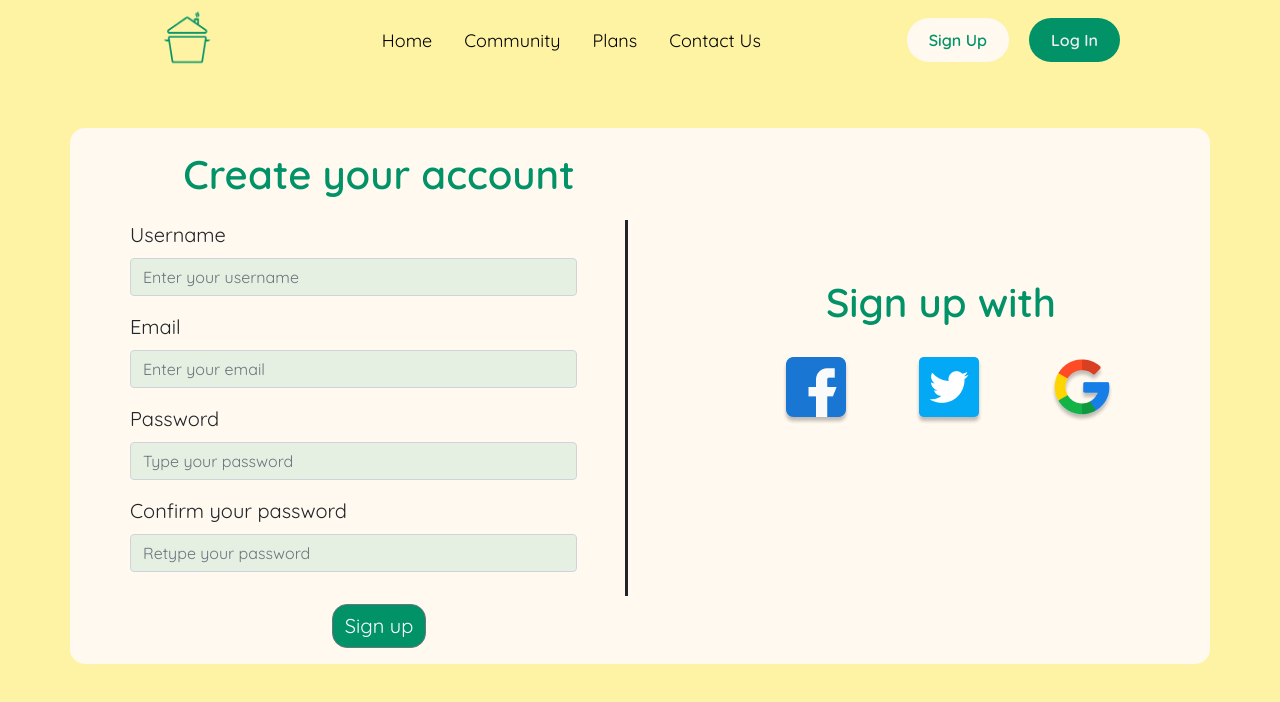
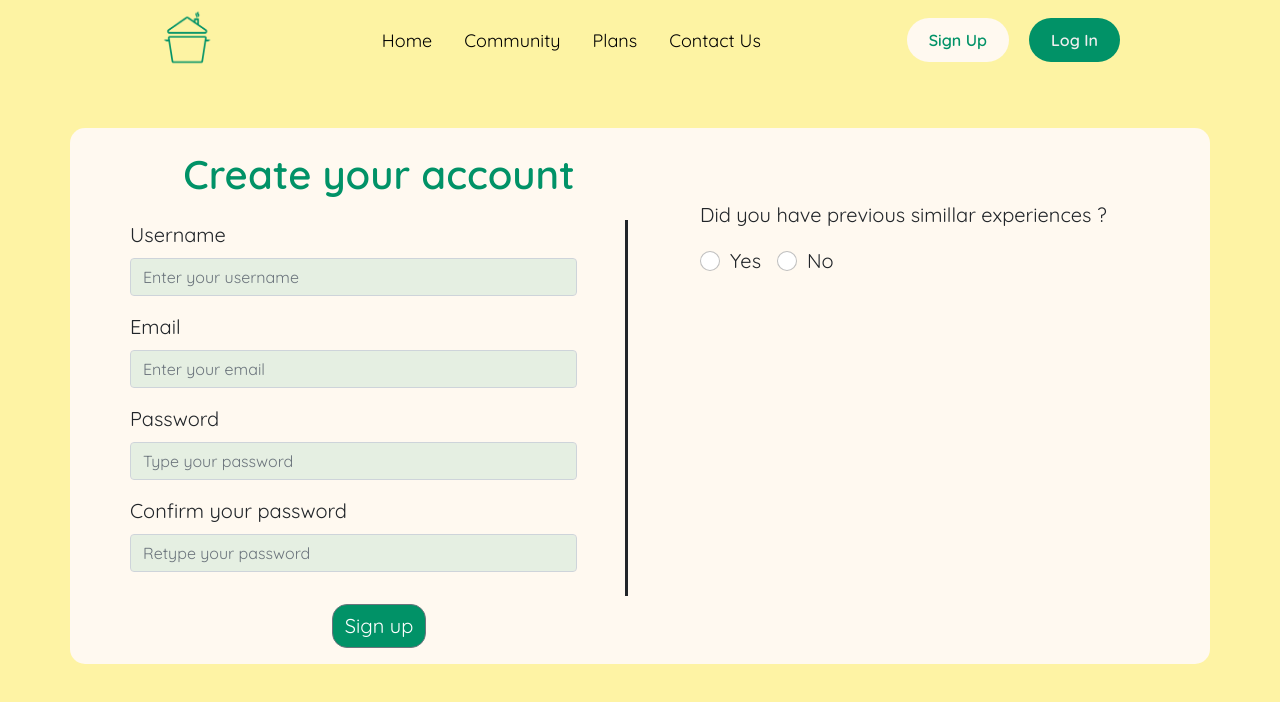
Before and after one commit to BahaBoualii/COOKIINI-front-end, a React (Create React App) app: page /signup in a window 1280 px wide. Shown: the top 702 px of the page. Built offline with nearby package versions, Linux system fonts and the light colour scheme.

Commit message:
sign in for browsing or contributing done

```diff
--- a/src/App.js
+++ b/src/App.js
@@ -37,7 +37,7 @@ function App() {
           <Route path='/plans' element={<Plans/>} />
           <Route path='/contact' element={<Contact/>} />
           <Route path='/login' element={<Login/>} />
-          <Route path='/signup' element={<Signup/>} />
+          <Route path='/signup' element={<Signup browsing="true"/>} />
           <Route path='/forgotten_password' element={<ForgottenPw/>}/>
           <Route path='/meals' element={<Meals/>}/>
           <Route path='/basket' element={<MyBasket/>}/>
--- a/src/pages/signup.js
+++ b/src/pages/signup.js
@@ -1,55 +1,128 @@
-import React from 'react';
+import React from "react";
 import Container from "react-bootstrap/Container";
 import Row from "react-bootstrap/Row";
 import Col from "react-bootstrap/Col";
-import { FormControl, FormGroup, ControlLabel, HelpBlock, Checkbox, Radio, Button, Form } from 'react-bootstrap';
-import facebookLogo from '../assets/facebook (1) 2.png';
-import twitterLogo from '../assets/twitter (1) 1.png';
-import gmailLogo from '../assets/google 1.png';
+import {
+  FormControl,
+  FormGroup,
+  ControlLabel,
+  HelpBlock,
+  Checkbox,
+  Radio,
+  Button,
+  Form,
+} from "react-bootstrap";
+import facebookLogo from "../assets/facebook (1) 2.png";
+import twitterLogo from "../assets/twitter (1) 1.png";
+import gmailLogo from "../assets/google 1.png";
 
 const Signup = () => {
+  // Depends on the choice of the user
+  const isBrowsing = false;
   return (
     <div className="mt-5 text-center">
-      <Container fluid="md" style={{backgroundColor:"#FFF9F0",borderRadius:"15px",}}>
+      <Container
+        fluid="md"
+        style={{ backgroundColor: "#FFF9F0", borderRadius: "15px" }}
+      >
         <Row>
-          <Col className='text-center mx-5'>
-            <p className='fw-bold fs-1 mt-3' style={{color:"#019267",}}>
+          <Col className="text-center mx-5">
+            <p className="fw-bold fs-1 mt-3" style={{ color: "#019267" }}>
               Create your account
             </p>
-            <Form className='text-start pe-5 pb-2' style={{borderRight:"solid"}}>
+            <Form
+              className="text-start pe-5 pb-2"
+              style={{ borderRight: "solid" }}
+            >
               <Form.Group className="mb-3" controlId="formBasicEmail">
                 <Form.Label className="fs-5">Username</Form.Label>
-                <Form.Control style={{backgroundColor:"rgba(1, 146, 103, 0.1)",}} type="text" placeholder="Enter your username" />
+                <Form.Control
+                  style={{ backgroundColor: "rgba(1, 146, 103, 0.1)" }}
+                  type="text"
+                  placeholder="Enter your username"
+                />
               </Form.Group>
 
               <Form.Group className="mb-3" controlId="formBasicPassword">
                 <Form.Label className="fs-5">Email</Form.Label>
-                <Form.Control style={{backgroundColor:"rgba(1, 146, 103, 0.1)",}} type="email" placeholder="Enter your email" />
+                <Form.Control
+                  style={{ backgroundColor: "rgba(1, 146, 103, 0.1)" }}
+                  type="email"
+                  placeholder="Enter your email"
+                />
               </Form.Group>
               <Form.Group className="mb-3" controlId="formBasicEmail">
                 <Form.Label className="fs-5">Password</Form.Label>
-                <Form.Control style={{backgroundColor:"rgba(1, 146, 103, 0.1)",}} type="password" placeholder="Type your password" />
+                <Form.Control
+                  style={{ backgroundColor: "rgba(1, 146, 103, 0.1)" }}
+                  type="password"
+                  placeholder="Type your password"
+                />
               </Form.Group>
               <Form.Group className="mb-3" controlId="formBasicEmail">
                 <Form.Label className="fs-5">Confirm your password</Form.Label>
-                <Form.Control style={{backgroundColor:"rgba(1, 146, 103, 0.1)",}} type="password" placeholder="Retype your password" />
+                <Form.Control
+                  style={{ backgroundColor: "rgba(1, 146, 103, 0.1)" }}
+                  type="password"
+                  placeholder="Retype your password"
+                />
               </Form.Group>
             </Form>
             <div className="text-center">
-              <Button variant="secondary" style={{ backgroundColor: "#019267", color: "eee", borderRadius: "15px" }} className="mb-3 fs-5 mt-2" type="submit">
+              <Button
+                variant="secondary"
+                style={{
+                  backgroundColor: "#019267",
+                  color: "eee",
+                  borderRadius: "15px",
+                }}
+                className="mb-3 fs-5 mt-2"
+                type="submit"
+              >
                 Sign up
               </Button>
-              </div>
+            </div>
           </Col>
-          <Col className='text-center fw-bold fs-1 mt-sm-5 mt-xs-1' style={{ color:"#019267",}} >
-            <p className="mt-5 pt-5 pe-3">Sign up with</p>
-            <div className='mt-4'>
+          <Col
+            className="text-center fw-bold fs-1 mt-sm-5 mt-xs-1"
+            style={{ color: "#019267" }}
+          >
+            <div className="mt-4"></div>
+            {isBrowsing && (
+              <>
+                <p className="mt-5 pt-5 pe-3">Sign up with</p>
+
                 <Row fluid>
-                  <Col className="text-md-end text-lg-end text-sm-center"><img src={facebookLogo} alt='signUpWithFacebook' /></Col>
-                  <Col><img src={twitterLogo} alt='signUpWithTwitter' /></Col>
-                  <Col className='text-md-start text-lg-start text-sm-center'><img src={gmailLogo} alt='signUpWithGmail' /></Col>
+                  <Col className="text-md-end text-lg-end text-sm-center">
+                    <img src={facebookLogo} alt="signUpWithFacebook" />
+                  </Col>
+                  <Col>
+                    <img src={twitterLogo} alt="signUpWithTwitter" />
+                  </Col>
+                  <Col className="text-md-start text-lg-start text-sm-center">
+                    <img src={gmailLogo} alt="signUpWithGmail" />
+                  </Col>
                 </Row>
-            </div>
+              </>
+            )}
+            {!isBrowsing && (
+              <>
+                <p className="fs-5 fw-normal text-dark text-start me-">
+                  Did you have previous simillar experiences ?
+                </p>
+                <div
+                  className="text-start fs-5 fw-normal text-dark"
+                  style={{ display: "flex" }}
+                >
+                  <Form.Check className="me-lg-3 me-md-3 me-sm-4" type="radio" id="hasPrevExperience" label="Yes" />
+                  <Form.Check
+                    type="radio"
+                    id="hasNotPrevExperience"
+                    label="No"
+                  />
+                </div>
+              </>
+            )}
           </Col>
         </Row>
       </Container>
```
